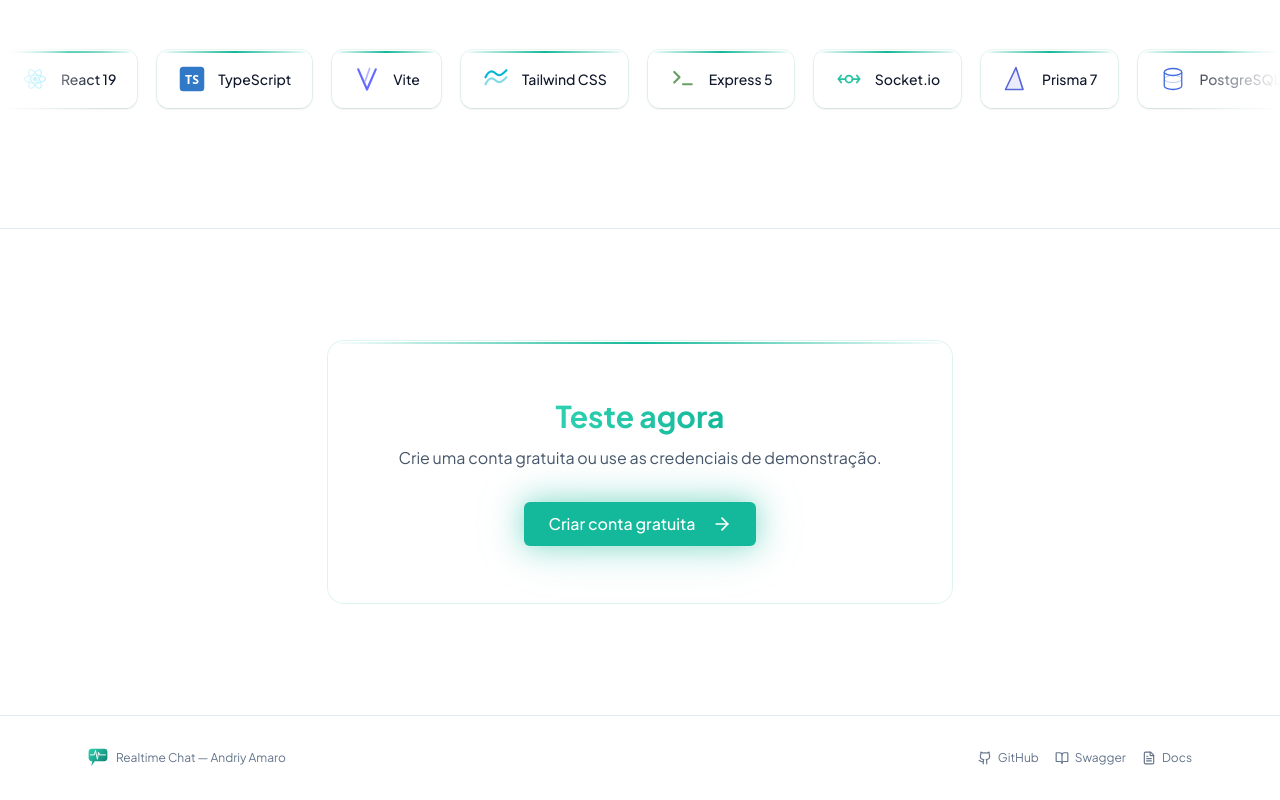
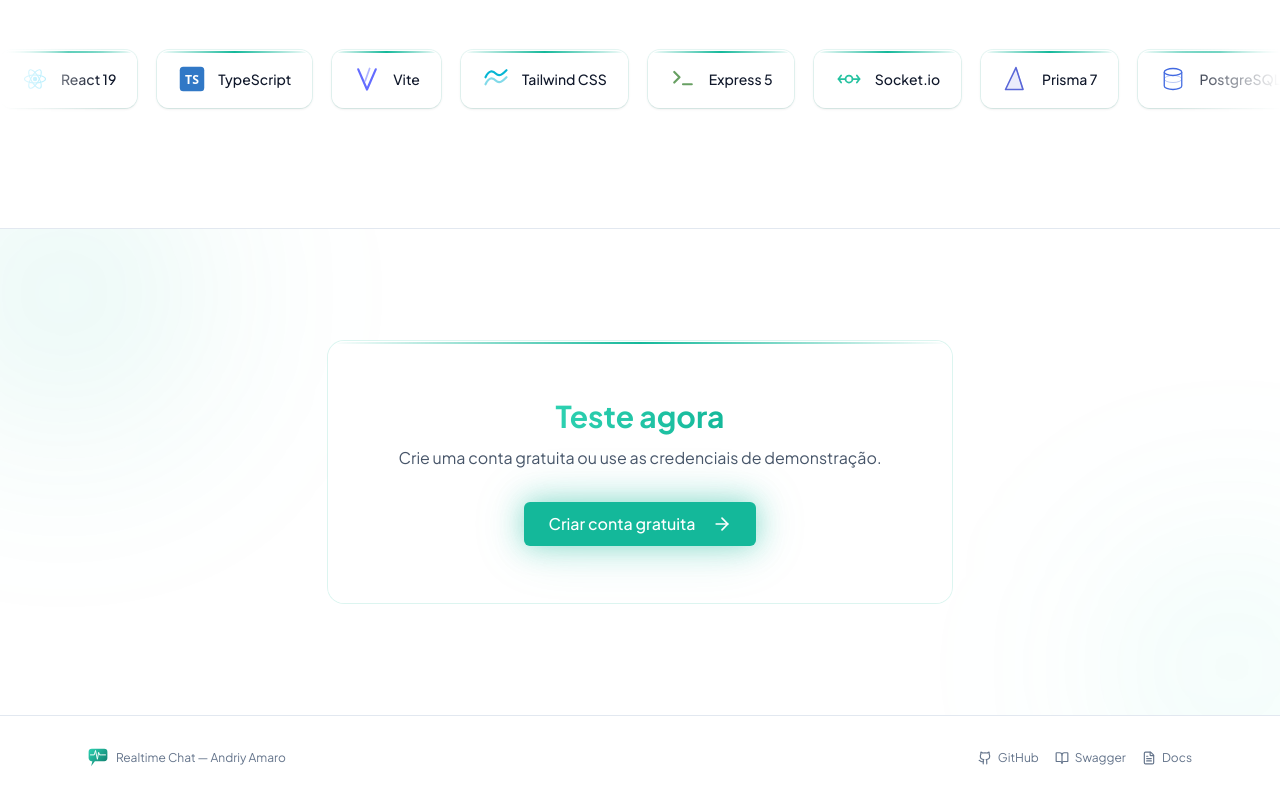
Before and after one commit to AndriyAmaro/realtime-chat, a React (Vite) app in the folder client/: page / in a window 1280 px wide. Shown: the part 2392-3192 px from the top of the page. Built offline with nearby package versions, Linux system fonts and the light colour scheme.

Commit message:
style(landing): add pulse teal gradient orbs to cta section background
Co-Authored-By: Claude Opus 4.6 <noreply@anthropic.com>

```diff
--- a/client/src/pages/LandingPage.tsx
+++ b/client/src/pages/LandingPage.tsx
@@ -677,8 +677,14 @@ export default function LandingPage() {
       </section>
 
       {/* CTA Final */}
-      <section className="relative border-t border-[var(--border-default)] py-20 sm:py-28">
-        <div className="mx-auto max-w-2xl px-4 sm:px-6">
+      <section className="relative overflow-hidden border-t border-[var(--border-default)] py-20 sm:py-28">
+        {/* Gradient orbs — Pulse teal palette */}
+        <div className="pointer-events-none absolute inset-0" aria-hidden="true">
+          <div className="absolute -top-20 -left-20 h-72 w-72 rounded-full bg-[var(--primary-500)]/[0.10] blur-[100px] dark:bg-[var(--primary-500)]/[0.16]" />
+          <div className="absolute -right-20 -bottom-20 h-64 w-64 rounded-full bg-[#2DD1B1]/[0.08] blur-[100px] dark:bg-[#2DD1B1]/[0.14]" />
+        </div>
+
+        <div className="relative mx-auto max-w-2xl px-4 sm:px-6">
           <div className="scroll-reveal glass relative overflow-hidden rounded-2xl p-10 text-center ring-1 ring-[var(--primary-500)]/15 sm:p-14">
             <div className="absolute inset-x-0 top-0 h-[2px] bg-gradient-to-r from-transparent via-[var(--primary-500)] to-transparent" />
             <h2 className="text-2xl font-bold sm:text-3xl">
```
